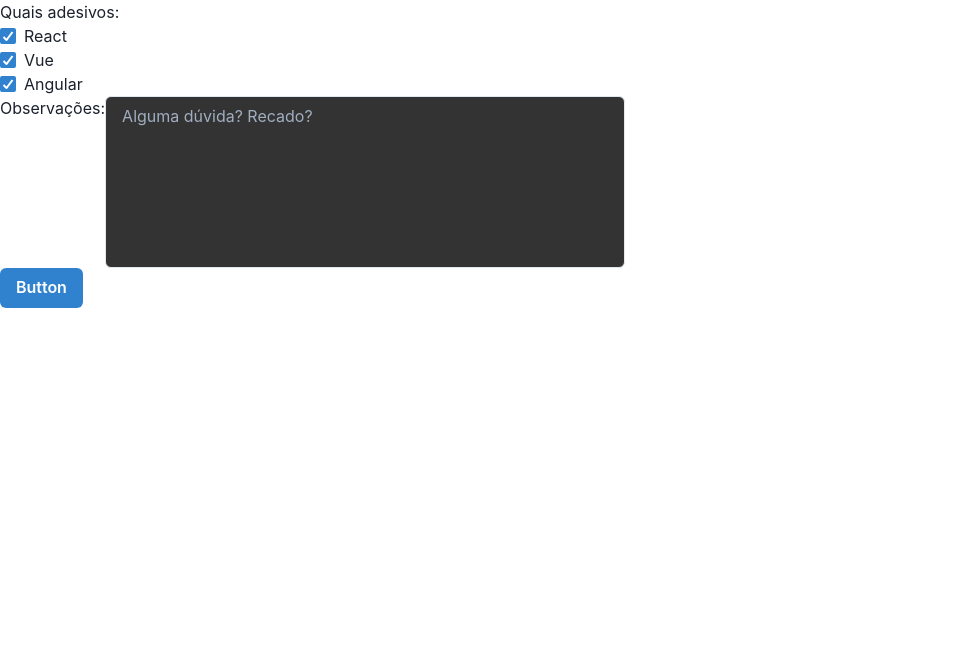
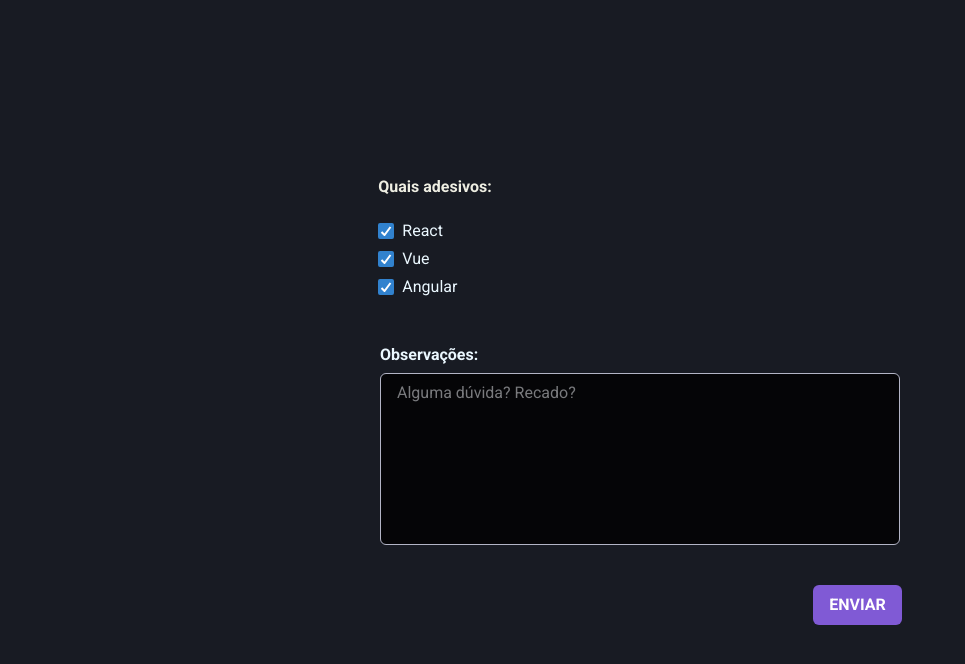
Before and after one commit to RaimundoJSoares/formularioadesivos, a Next.js app: page / in a window 1280 px wide. Shown: the top 664 px of the page, without its empty margins (0-965 px from the left). Built offline with nearby package versions, Linux system fonts and the light colour scheme.

Commit message:
Aplicando chakra

```diff
--- a/pages/_app.js
+++ b/pages/_app.js
@@ -1,9 +1,10 @@
 import { ChakraProvider } from '@chakra-ui/react'
 import { ResizeExample} from './observacoes'
+import { theme } from '../styles/theme'
 
 function MyApp({ Component, pageProps }) {
   return (
-    <ChakraProvider>
+    <ChakraProvider theme={theme}>
       <Component {...pageProps} />
       <ResizeExample/>
     </ChakraProvider>
--- /dev/null
+++ b/pages/_document.jsx
@@ -0,0 +1,19 @@
+import {Html, Main, NextScript, Head} from "next/document";
+import Document from "next/document";
+
+export default class Mydocument extends Document {
+  render() {
+    return(
+      <Html>
+        <Head>
+        <link rel="preconnect" href="https://fonts.gstatic.com" />
+        <link href="https://fonts.googleapis.com/css2?family=Roboto:wght@400;500;700&display=swap" rel="stylesheet"/>
+        </Head>
+        <body>
+          <Main/>
+          <NextScript/>
+        </body>
+      </Html>
+    )
+  }
+}
--- a/pages/index.jsx
+++ b/pages/index.jsx
@@ -1,37 +1,34 @@
-import { Checkbox} from '@chakra-ui/react'
-import { Textarea } from '@chakra-ui/react'
-import { Button, Stack, EmailIcon} from '@chakra-ui/react'
+import { Checkbox, Flex } from "@chakra-ui/react";
+import { Textarea } from "@chakra-ui/react";
+import { Button} from "@chakra-ui/react";
 
 export default function Home() {
+  return (
+    <Flex h='100vh' w="100vw" justifyContent='center' alignItems='center' flexDir='column' >
+      <Flex flexDir='column' mr={410} >
+        <strong>Quais adesivos:   </strong>
+        <Checkbox mt={5} mb={1} defaultChecked color='blue.50' >React</Checkbox>
+        <Checkbox mb={1} defaultChecked color='blue.50' >Vue</Checkbox>
+        <Checkbox mb={1} defaultChecked color='blue.50' >Angular</Checkbox>
+      </Flex>
 
-  return (
-    <>
-      Quais adesivos:
-      <div>
-      <Checkbox defaultChecked>React</Checkbox>
-      </div>
-      <div>
-      <Checkbox defaultChecked>Vue</Checkbox>
-      </div>
-      <div>
-      <Checkbox defaultChecked>Angular</Checkbox>
-      </div>
-
-      <div>
-        Observações:
-      <Textarea rows="7"  cols={20} resize='none'
-      backgroundColor='blackAlpha.800'
-       color="whiteAlpha.800"
-       placeholder='Alguma dúvida? Recado?'
-       w='520px'
-       />
-
-      <div>
-      <Button colorScheme='blue'>Button</Button>
-      </div>
-      </div>
-
-
-    </>
-  )
+      <Flex mt={10} flexDir='column' color='blue.50'>
+        <strong>Observações:</strong>
+        <Flex mt={1.5}>
+          <Textarea
+            rows="7"
+            cols={20}
+            resize="none"
+            backgroundColor="blackAlpha.800"
+            color="whiteAlpha.800"
+            placeholder="Alguma dúvida? Recado?"
+            w="520px"
+          />
+        </Flex>
+      </Flex>
+      <Flex mt={10} ml={435}>
+          <Button colorScheme="purple">ENVIAR</Button>
+        </Flex>
+    </Flex>
+  );
 }
--- /dev/null
+++ b/styles/theme.js
@@ -0,0 +1,126 @@
+import { extendTheme } from '@chakra-ui/react';
+
+export const theme = extendTheme({
+  colors: {
+    gray:{
+      "900" : "#181b23",
+      "800" : "#1F2029",
+      "700" : "#252646",
+      "600" : "#4b4D63",
+      "500" : "#616480",
+      "400" : "#797A7D",
+      "300" : "#9699B0",
+      "200" : "#B3B5C6",
+      "100" : "#d1d2dc",
+      "50"  : "#EEEEE2",
+    },
+    purple : {
+      "50": "#FAF5FF",
+      "100": "#E9D8FD",
+      "200": "#D6BCFA",
+      "300": "#B794F4",
+      "400": "#9F7AEA",
+      "500": "#805AD5",
+      "600": "#6B46C1",
+      "700": "#553C9A",
+      "800": "#44337A",
+      "900": "#322659",
+    },
+    cyan: {
+      "50": "#EDFDFD",
+      "100": "#C4F1F9",
+      "200": "#9DECF9",
+      "300": "#76E4F7",
+      "400": "#0BC5EA",
+      "500": "#00B5D8",
+      "600": "#00A3C4",
+      "700": "#0987A0",
+      "800": "#086F83",
+      "900": "#065666",
+    },
+    blue: {
+      "50": "#EBF8FF",
+      "100": "#BEE3F8",
+      "200": "#90CDF4",
+      "300": "#63B3ED",
+      "400": "#4299E1",
+      "500": "#3182CE",
+      "600": "#2B6CB0",
+      "700": "#2C5282",
+      "800": "#2A4365",
+      "900": "#1A365D",
+    },
+    green: {
+      "50": "#F0FFF4",
+      "100": "#C6F6D5",
+      "200": "#9AE6B4",
+      "300": "#68D391",
+      "400": "#48BB78",
+      "500": "#38A169",
+      "600": "#2F855A",
+      "700": "#276749",
+      "800": "#22543D",
+      "900": "#1C4532",
+    },
+    yellow: {
+      "50": "#FFFFF0",
+      "100": "#FEFCBF",
+      "200": "#FAF089",
+      "300": "#F6E05E",
+      "400": "#ECC94B",
+      "500": "#ECC94B",
+      "600": "#B7791F",
+      "700": "#975A16",
+      "800": "#744210",
+      "900": "#5F370E",
+    },
+    orange: {
+      "50": "#FFFAF0",
+      "100": "#FEEBC8",
+      "200": "#FBD38D",
+      "300": "#F6AD55",
+      "400": "#ED8936",
+      "500": "#DD6B20",
+      "600": "#C05621",
+      "700": "#9C4221",
+      "800": "#7B341E",
+      "900": "#652B19",
+    },
+    red: {
+      "50": "#FFF5F5",
+      "100": "#FED7D7",
+      "200": "#FEB2B2",
+      "300": "#FC8181",
+      "400": "#F56565",
+      "500": "#E53E3E",
+      "600": "#C53030",
+      "700": "#9B2C2C",
+      "800": "#822727",
+      "900": "#63171B",
+    },
+    pink: {
+      "50": "#FFF5F7",
+      "100": "#FED7E2",
+      "200": "#FBB6CE",
+      "300": "#F687B3",
+      "400": "#ED64A6",
+      "500": "#D53F8C",
+      "600": "#B83280",
+      "700": "#97266D",
+      "800": "#702459",
+      "900": "#521B41",
+    },
+  },
+  fonts: {
+    heading: 'Roboto',
+    body : 'Roboto'
+  },
+  styles: {
+    global: {
+      body: {
+        bg: 'gray.900',
+        color: 'gray.50'
+      }
+    }
+  }
+})
```
